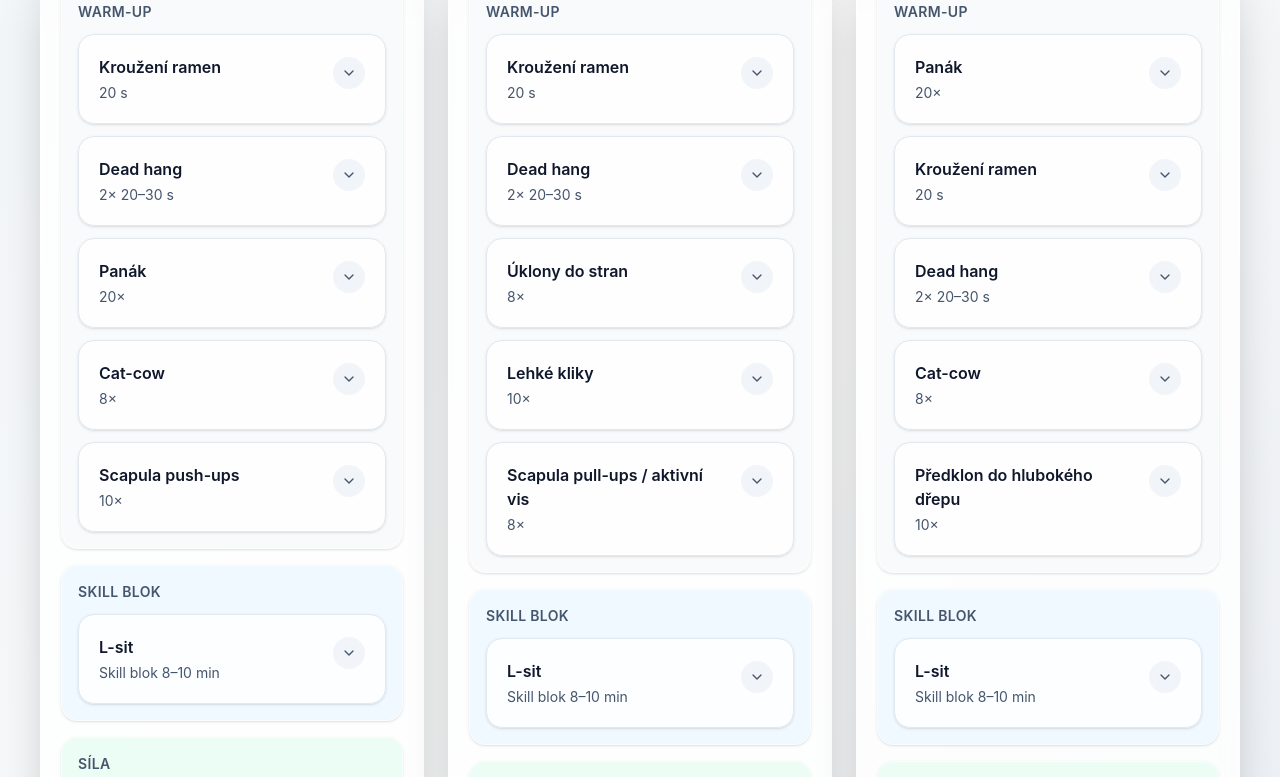
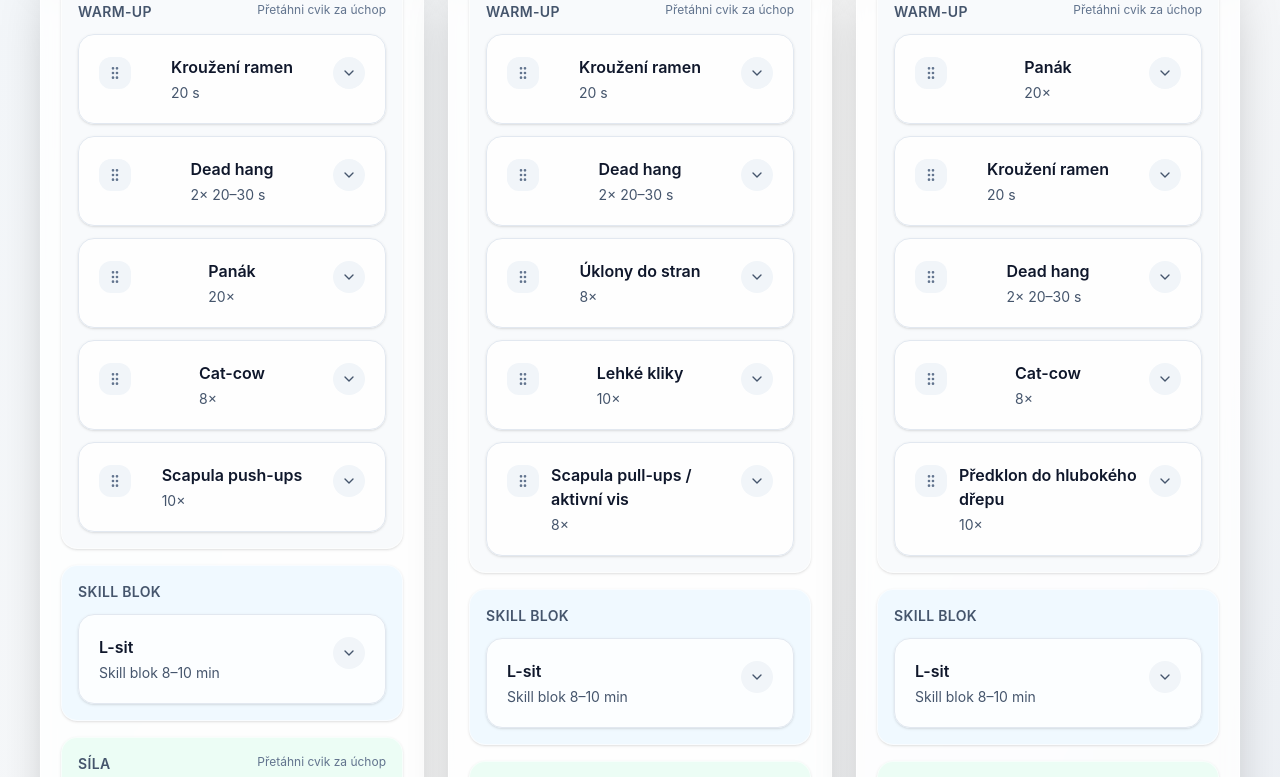
Before and after one commit to klach1/workout-cards, a React (Vite) app: page / in a window 1280 px wide. Shown: the part 620-1397 px from the top of the page. Built offline with nearby package versions, Linux system fonts and the light colour scheme.

Commit message:
Add drag-and-drop exercise reordering

```diff
--- a/src/workout-cards.tsx
+++ b/src/workout-cards.tsx
@@ -1,7 +1,7 @@
-import React, { useMemo, useState } from "react";
+import React, { useEffect, useMemo, useState } from "react";
 import { Card, CardContent, CardHeader, CardTitle } from "@/components/ui/card";
 import { Badge } from "@/components/ui/badge";
-import { Dumbbell, Shield, ArrowUp, Activity, Timer, ChevronDown, Target, CheckCircle2 } from "lucide-react";
+import { Dumbbell, Shield, ArrowUp, Activity, Timer, ChevronDown, Target, CheckCircle2, GripVertical } from "lucide-react";
 
 type Progression = {
   title: string;
@@ -31,6 +31,7 @@ type SkillDefinition = {
 };
 
 type WorkoutCard = {
+  id: string;
   title: string;
   icon: React.ComponentType<{ className?: string }>;
   warmup: Exercise[];
@@ -181,6 +182,7 @@ const beginnerSkills: SkillDefinition[] = [
 
 const workoutCards: WorkoutCard[] = [
   {
+    id: "card-1",
     title: "CARD 1 — Den A",
     icon: ArrowUp,
     warmup: [
@@ -257,6 +259,7 @@ const workoutCards: WorkoutCard[] = [
     ],
   },
   {
+    id: "card-2",
     title: "CARD 2 — Den B",
     icon: Shield,
     warmup: [
@@ -333,6 +336,7 @@ const workoutCards: WorkoutCard[] = [
     ],
   },
   {
+    id: "card-3",
     title: "CARD 3 — Den C",
     icon: Dumbbell,
     warmup: [
@@ -418,6 +422,81 @@ const accentClasses = {
 } as const;
 
 type Accent = keyof typeof accentClasses;
+type SectionKey = "warmup" | "strength" | "core";
+type CardExerciseOrder = Record<SectionKey, string[]>;
+type ExerciseOrderState = Record<string, CardExerciseOrder>;
+
+const exerciseOrderStorageKey = "workout-cards.exercise-order.v1";
+const reorderableSections: SectionKey[] = ["warmup", "strength", "core"];
+
+function buildExerciseId(cardId: string, section: SectionKey, index: number) {
+  return `${cardId}:${section}:${index}`;
+}
+
+function getDefaultExerciseOrder(): ExerciseOrderState {
+  return workoutCards.reduce<ExerciseOrderState>((acc, card) => {
+    acc[card.id] = {
+      warmup: card.warmup.map((_, index) => buildExerciseId(card.id, "warmup", index)),
+      strength: card.strength.map((_, index) => buildExerciseId(card.id, "strength", index)),
+      core: card.core.map((_, index) => buildExerciseId(card.id, "core", index)),
+    };
+    return acc;
+  }, {});
+}
+
+function normalizeExerciseOrder(input: unknown): ExerciseOrderState {
+  const defaultOrder = getDefaultExerciseOrder();
+
+  if (!input || typeof input !== "object") {
+    return defaultOrder;
+  }
+
+  const value = input as Record<string, Partial<Record<SectionKey, unknown>>>;
+
+  for (const card of workoutCards) {
+    for (const section of reorderableSections) {
+      const fallback = defaultOrder[card.id][section];
+      const candidate = value[card.id]?.[section];
+
+      if (!Array.isArray(candidate)) {
+        continue;
+      }
+
+      const cleaned = candidate.filter((item): item is string => typeof item === "string");
+      const validIds = new Set(fallback);
+      const dedupedValid = cleaned.filter((id, index) => validIds.has(id) && cleaned.indexOf(id) === index);
+      const missing = fallback.filter((id) => !dedupedValid.includes(id));
+
+      defaultOrder[card.id][section] = [...dedupedValid, ...missing];
+    }
+  }
+
+  return defaultOrder;
+}
+
+function loadExerciseOrder(): ExerciseOrderState {
+  if (typeof window === "undefined") {
+    return getDefaultExerciseOrder();
+  }
+
+  try {
+    const raw = window.localStorage.getItem(exerciseOrderStorageKey);
+    return raw ? normalizeExerciseOrder(JSON.parse(raw)) : getDefaultExerciseOrder();
+  } catch {
+    return getDefaultExerciseOrder();
+  }
+}
+
+function moveItem<T>(items: T[], fromIndex: number, toIndex: number) {
+  if (fromIndex === -1 || toIndex === -1 || fromIndex === toIndex) {
+    return items;
+  }
+
+  const next = [...items];
+  const [moved] = next.splice(fromIndex, 1);
+  next.splice(toIndex, 0, moved);
+  return next;
+}
 
 function ProgressionItem({ step }: { step: Progression }) {
   return (
@@ -455,15 +534,68 @@ function ProgressionItem({ step }: { step: Progression }) {
 }
 
 function ExerciseItem({
+  exerciseId,
   exercise,
   accent = "slate",
+  canReorder = true,
+  isDragging = false,
+  isDropTarget = false,
+  onDragStart,
+  onDragEnd,
+  onDragOver,
+  onDrop,
 }: {
+  exerciseId: string;
   exercise: Exercise;
   accent?: Accent;
+  canReorder?: boolean;
+  isDragging?: boolean;
+  isDropTarget?: boolean;
+  onDragStart?: (exerciseId: string) => void;
+  onDragEnd?: () => void;
+  onDragOver?: (exerciseId: string) => void;
+  onDrop?: (exerciseId: string) => void;
 }) {
   return (
-    <details className={`group rounded-2xl border border-slate-200 bg-white/80 p-0 shadow-sm transition ${accentClasses[accent]}`}>
+    <details
+      draggable={canReorder}
+      onDragStart={
+        canReorder
+          ? (event) => {
+              event.dataTransfer.effectAllowed = "move";
+              event.dataTransfer.setData("text/plain", exerciseId);
+              onDragStart?.(exerciseId);
+            }
+          : undefined
+      }
+      onDragEnd={canReorder ? onDragEnd : undefined}
+      onDragOver={
+        canReorder
+          ? (event) => {
+              event.preventDefault();
+              event.dataTransfer.dropEffect = "move";
+              onDragOver?.(exerciseId);
+            }
+          : undefined
+      }
+      onDrop={
+        canReorder
+          ? (event) => {
+              event.preventDefault();
+              onDrop?.(exerciseId);
+            }
+          : undefined
+      }
+      className={`group rounded-2xl border bg-white/80 p-0 shadow-sm transition ${accentClasses[accent]} ${
+        isDragging ? "scale-[0.99] border-slate-300 opacity-60" : "border-slate-200"
+      } ${isDropTarget ? "ring-2 ring-slate-300 ring-offset-2 ring-offset-transparent" : ""}`}
+    >
       <summary className="flex cursor-pointer list-none items-start justify-between gap-3 p-4 sm:p-5">
+        {canReorder && (
+          <div className="mt-0.5 shrink-0 rounded-xl bg-slate-100 p-2 text-slate-500">
+            <GripVertical className="h-4 w-4" />
+          </div>
+        )}
         <div className="min-w-0">
           <div className="text-sm font-semibold text-slate-900 sm:text-base">{exercise.name}</div>
           <div className="mt-1 text-sm text-slate-600">{exercise.prescription}</div>
@@ -520,18 +652,49 @@ function Section({
   items,
   tone = "bg-white/70",
   accent = "slate",
+  canReorder = true,
+  hint,
+  draggedExerciseId,
+  dragOverExerciseId,
+  onDragStart,
+  onDragEnd,
+  onDragOver,
+  onDrop,
 }: {
   title: string;
-  items: Exercise[];
+  items: Array<{ id: string; exercise: Exercise }>;
   tone?: string;
   accent?: Accent;
+  canReorder?: boolean;
+  hint?: string;
+  draggedExerciseId?: string | null;
+  dragOverExerciseId?: string | null;
+  onDragStart?: (exerciseId: string) => void;
+  onDragEnd?: () => void;
+  onDragOver?: (exerciseId: string) => void;
+  onDrop?: (exerciseId: string) => void;
 }) {
   return (
     <div className={`rounded-2xl border border-white/60 ${tone} p-3 shadow-sm sm:p-4`}>
-      <h3 className="mb-3 text-sm font-semibold uppercase tracking-wide text-slate-600">{title}</h3>
+      <div className="mb-3 flex items-start justify-between gap-3">
+        <h3 className="text-sm font-semibold uppercase tracking-wide text-slate-600">{title}</h3>
+        {hint && <div className="text-right text-xs text-slate-500">{hint}</div>}
+      </div>
       <div className="space-y-3">
         {items.map((item) => (
-          <ExerciseItem key={`${title}-${item.name}-${item.prescription}`} exercise={item} accent={accent} />
+          <ExerciseItem
+            key={item.id}
+            exerciseId={item.id}
+            exercise={item.exercise}
+            accent={accent}
+            canReorder={canReorder}
+            isDragging={draggedExerciseId === item.id}
+            isDropTarget={dragOverExerciseId === item.id && draggedExerciseId !== item.id}
+            onDragStart={onDragStart}
+            onDragEnd={onDragEnd}
+            onDragOver={onDragOver}
+            onDrop={onDrop}
+          />
         ))}
       </div>
     </div>
@@ -604,6 +767,9 @@ function DevChecks() {
 
 export default function WorkoutCards() {
   const [selectedSkillId, setSelectedSkillId] = useState<string>("lsit");
+  const [exerciseOrder, setExerciseOrder] = useState<ExerciseOrderState>(() => loadExerciseOrder());
+  const [dragState, setDragState] = useState<{ cardId: string; section: SectionKey; exerciseId: string } | null>(null);
+  const [dragOverExerciseId, setDragOverExerciseId] = useState<string | null>(null);
 
   const selectedSkill = useMemo(() => {
     return beginnerSkills.find((skill) => skill.id === selectedSkillId) ?? beginnerSkills[0];
@@ -620,6 +786,63 @@ export default function WorkoutCards() {
     }),
     [selectedSkill]
   );
+
+  useEffect(() => {
+    window.localStorage.setItem(exerciseOrderStorageKey, JSON.stringify(exerciseOrder));
+  }, [exerciseOrder]);
+
+  const getOrderedExercises = (card: WorkoutCard, section: SectionKey) => {
+    const source = card[section];
+    const sectionOrder = exerciseOrder[card.id]?.[section] ?? [];
+    const byId = new Map(source.map((exercise, index) => [buildExerciseId(card.id, section, index), exercise]));
+
+    return sectionOrder
+      .map((exerciseId) => {
+        const exercise = byId.get(exerciseId);
+        return exercise ? { id: exerciseId, exercise } : null;
+      })
+      .filter((item): item is { id: string; exercise: Exercise } => item !== null);
+  };
+
+  const handleDragStart = (cardId: string, section: SectionKey, exerciseId: string) => {
+    setDragState({ cardId, section, exerciseId });
+    setDragOverExerciseId(exerciseId);
+  };
+
+  const handleDragOver = (exerciseId: string) => {
+    setDragOverExerciseId(exerciseId);
+  };
+
+  const handleDrop = (cardId: string, section: SectionKey, targetExerciseId: string) => {
+    if (!dragState || dragState.cardId !== cardId || dragState.section !== section) {
+      return;
+    }
+
+    setExerciseOrder((current) => {
+      const currentOrder = current[cardId]?.[section] ?? [];
+      const nextOrder = moveItem(currentOrder, currentOrder.indexOf(dragState.exerciseId), currentOrder.indexOf(targetExerciseId));
+
+      if (nextOrder === currentOrder) {
+        return current;
+      }
+
+      return {
+        ...current,
+        [cardId]: {
+          ...current[cardId],
+          [section]: nextOrder,
+        },
+      };
+    });
+
+    setDragState(null);
+    setDragOverExerciseId(null);
+  };
+
+  const handleDragEnd = () => {
+    setDragState(null);
+    setDragOverExerciseId(null);
+  };
 
   return (
     <div className="min-h-screen bg-gradient-to-br from-slate-100 via-zinc-50 to-slate-200 p-3 sm:p-4 md:p-8 lg:p-10">
@@ -652,6 +875,9 @@ export default function WorkoutCards() {
         <div className="grid grid-cols-1 gap-4 sm:gap-6 lg:grid-cols-3">
           {workoutCards.map((card) => {
             const Icon = card.icon;
+            const warmupItems = getOrderedExercises(card, "warmup");
+            const strengthItems = getOrderedExercises(card, "strength");
+            const coreItems = getOrderedExercises(card, "core");
             return (
               <details key={card.title} className="group/card" open>
                 <summary className="list-none">
@@ -675,10 +901,52 @@ export default function WorkoutCards() {
 
                 <Card className="overflow-hidden rounded-b-[24px] rounded-t-none border-t-0 border-white/60 bg-white/80 shadow-2xl backdrop-blur sm:rounded-b-[28px]">
                   <CardContent className="space-y-4 p-3 sm:p-5">
-                    <Section title="Warm-up" items={card.warmup} tone="bg-slate-50" accent="slate" />
-                    <Section title="Skill blok" items={[skillExercise]} tone="bg-sky-50" accent="sky" />
-                    <Section title="Síla" items={card.strength} tone="bg-emerald-50" accent="emerald" />
-                    <Section title="Core" items={card.core} tone="bg-amber-50" accent="amber" />
+            <Section
+                      title="Warm-up"
+                      items={warmupItems}
+                      tone="bg-slate-50"
+                      accent="slate"
+                      hint="Přetáhni cvik za úchop"
+                      draggedExerciseId={dragState?.cardId === card.id && dragState.section === "warmup" ? dragState.exerciseId : null}
+                      dragOverExerciseId={dragState?.cardId === card.id && dragState.section === "warmup" ? dragOverExerciseId : null}
+                      onDragStart={(exerciseId) => handleDragStart(card.id, "warmup", exerciseId)}
+                      onDragEnd={handleDragEnd}
+                      onDragOver={handleDragOver}
+                      onDrop={(exerciseId) => handleDrop(card.id, "warmup", exerciseId)}
+                    />
+                    <Section
+                      title="Skill blok"
+                      items={[{ id: `skill-${card.id}-${selectedSkill.id}`, exercise: skillExercise }]}
+                      tone="bg-sky-50"
+                      accent="sky"
+                      canReorder={false}
+                    />
+                    <Section
+                      title="Síla"
+                      items={strengthItems}
+                      tone="bg-emerald-50"
+                      accent="emerald"
+                      hint="Přetáhni cvik za úchop"
+                      draggedExerciseId={dragState?.cardId === card.id && dragState.section === "strength" ? dragState.exerciseId : null}
+                      dragOverExerciseId={dragState?.cardId === card.id && dragState.section === "strength" ? dragOverExerciseId : null}
+                      onDragStart={(exerciseId) => handleDragStart(card.id, "strength", exerciseId)}
+                      onDragEnd={handleDragEnd}
+                      onDragOver={handleDragOver}
+                      onDrop={(exerciseId) => handleDrop(card.id, "strength", exerciseId)}
+                    />
+                    <Section
+                      title="Core"
+                      items={coreItems}
+                      tone="bg-amber-50"
+                      accent="amber"
+                      hint="Přetáhni cvik za úchop"
+                      draggedExerciseId={dragState?.cardId === card.id && dragState.section === "core" ? dragState.exerciseId : null}
+                      dragOverExerciseId={dragState?.cardId === card.id && dragState.section === "core" ? dragOverExerciseId : null}
+                      onDragStart={(exerciseId) => handleDragStart(card.id, "core", exerciseId)}
+                      onDragEnd={handleDragEnd}
+                      onDragOver={handleDragOver}
+                      onDrop={(exerciseId) => handleDrop(card.id, "core", exerciseId)}
+                    />
 
                     <div className="rounded-2xl border border-slate-200 bg-slate-50 p-3 sm:p-4">
                       <div className="mb-2 flex items-center gap-2 text-sm font-semibold text-slate-700">
```
